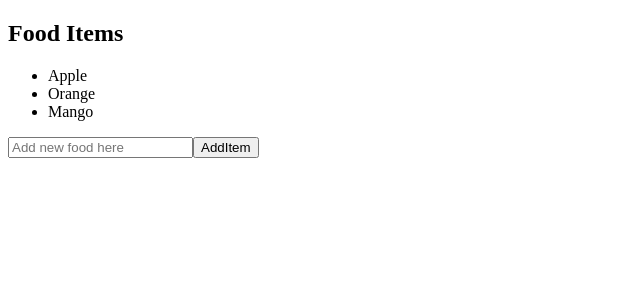
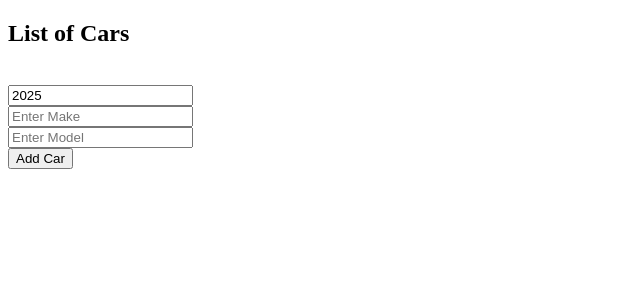
Before and after one commit to starlit-comet/React-Week1, a React (Vite) app: page / in a window 1280 px wide. Shown: the top 300 px of the page, without its empty margins (0-640 px from the left). Built offline with nearby package versions, Linux system fonts and the light colour scheme.

Commit message:
completed up to objects in array

```diff
--- a/src/App.jsx
+++ b/src/App.jsx
@@ -13,15 +13,15 @@
 // import ColorPicker from "./colorPicker"
 // import UpdaterFunction from "./updaterFunction"
 // import ObjectFunction from "./objectFunction"
-import ArrayFunction from "./arrayFunction"
-
+// import ArrayFunction from "./arrayFunction"
+import ArrayOfObjectsFunction from "./array-objects-functions"
 
 function App() {
 
 
   return (
     <>
-    <ArrayFunction />
+    <ArrayOfObjectsFunction />
 
     </>
   )
--- /dev/null
+++ b/src/array-objects-functions.jsx
@@ -0,0 +1,48 @@
+import { useState } from "react";
+
+function ArrayOfObjectsFunction(){
+
+    const[cars,setCars] = useState([])
+    const[year,setYear] = useState( new Date().getFullYear())
+    const[model,setModel] = useState('')
+    const[make,setMake] = useState('')
+
+    const addCar= (e)=>{
+        const newCar = {
+            carYear:year,carModel:model,carMake:make
+        }
+        if(!newCar.carYear || !newCar.carModel || ! newCar.carMake) return
+        setCars([...cars,newCar])
+        setModel('')
+        setMake('')
+        setYear(new Date().getFullYear())
+    }
+    const makeCarYear=(e)=>{
+        setYear(e.target.value)
+    }
+    const makeCarMake= (e)=>{
+        setMake(e.target.value)
+    }
+    const makeCarModel = (e)=>{
+        setModel(e.target.value)
+    }
+    const deleteCar = (index)=>{
+        setCars(()=>cars.filter((_,i)=>i!==index))
+    }
+
+    return (
+        <div>
+            <h2>List of Cars</h2>
+            <ul>
+                {cars.map((car,i)=><li key={i} >{car.carYear} {car.carMake} {car.carModel} <span onClick={()=>deleteCar(i)} className="delete-btn" >❌</span> </li>)}
+            </ul>
+            <br />
+            <input type="number" placeholder="Enter Year" value={year} onChange={makeCarYear} /> <br />
+            <input type="text"   placeholder="Enter Make" value={make} onChange={makeCarMake} /> <br />
+            <input type="text" placeholder="Enter Model" value={model} onChange={makeCarModel} /> <br />
+            <button onClick={addCar} >Add Car</button>
+        </div>
+    )
+}
+
+export default ArrayOfObjectsFunction
--- a/src/arrayFunction.jsx
+++ b/src/arrayFunction.jsx
@@ -5,21 +5,29 @@ export default function ArrayFunction (){
 
 
     function addFoodItem(){
-    const newFood = document.getElementById('foodInput').value
+    const newFood = document.getElementById('foodInput').value.trim()
+    if(newFood.length===0) return
+    for(let x of foods){
+        if(x===newFood) return
+    }
     document.getElementById('foodInput').value=''
             setFood((foods)=>[...foods,newFood])
     }
 
-    function removeFoodItem(){
-
+    function removeFoodItem(index){
+        setFood(f=>f.filter((a,i)=>i!==index))
     }
     return(
         <div>
             <h2>Food Items</h2>
             <ul>
-                {foods.map((f,i)=><li key={i} >{f}</li>)}
+                {foods.map((f,i)=><li key={i} onClick={()=>removeFoodItem(i)} >{f}</li>)}
             </ul>
-            <input type="text" id="foodInput" placeholder="Add new food here" />
+            <input type="text" id="foodInput" placeholder="Add new food here" onKeyDown={(e)=>{
+                if(e.key==='Enter'){
+                    addFoodItem()
+                }
+            }} />
             <button onClick={addFoodItem}  >AddItem</button>
 
         </div>
--- a/src/index.css
+++ b/src/index.css
@@ -95,3 +95,6 @@
     margin-bottom: 20px;
     border-radius: 10px;
 }
+.delete-btn:hover{
+    cursor: pointer;
+}
```
